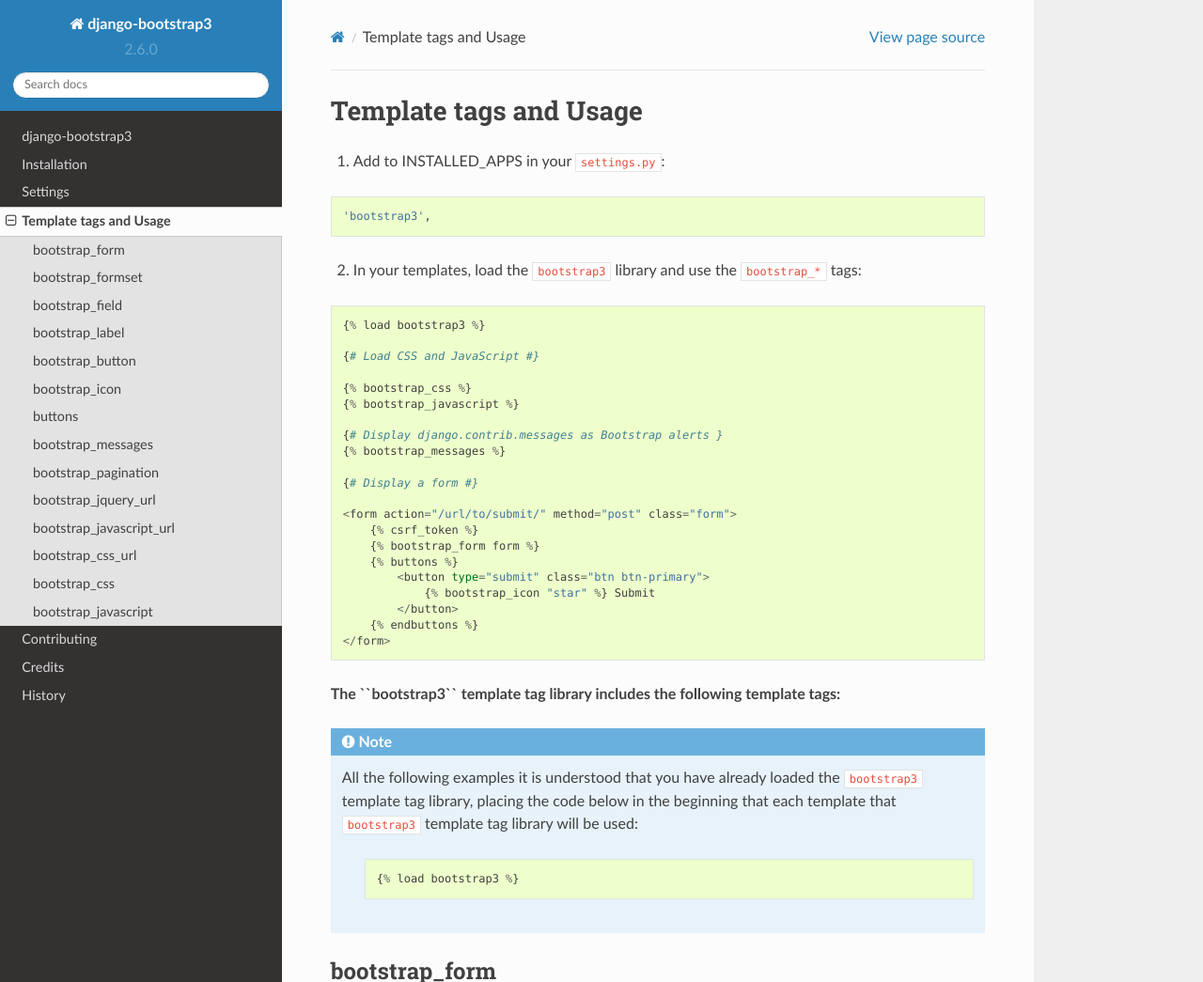
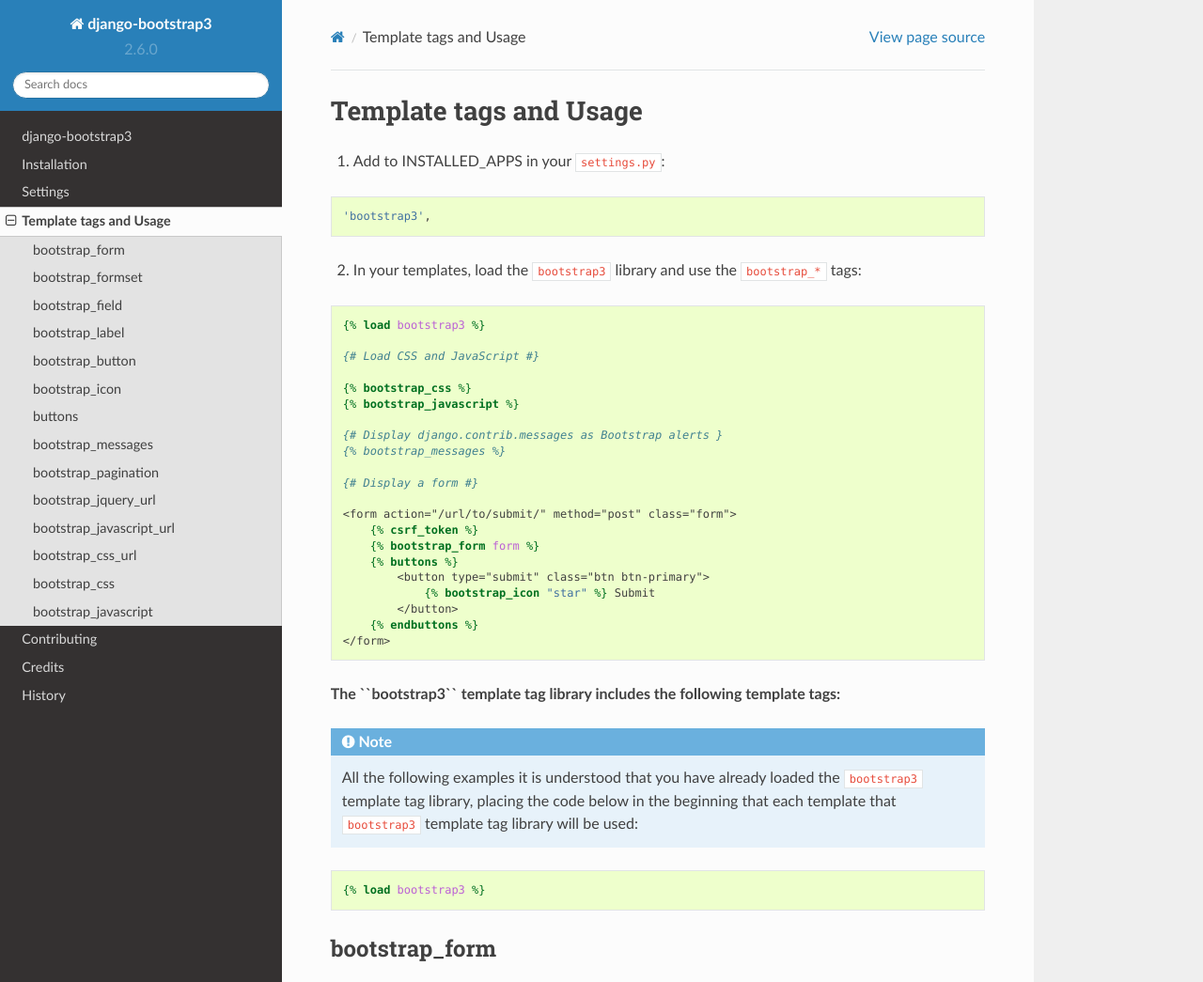
Before and after one commit to andrii0128/Django-Bootstrap5, a Sphinx documentation site: the page built from docs/templatetags.rst, in a window 1280 px wide and 1400 px high, cut to the strip 0-1045 px from the top of the window. Shown: the whole strip at 94% size. Built offline with Sphinx 7.4.7 and the Read the Docs theme 2.0.0, drawn with Linux system fonts in a browser that asks for light colours.

Commit message:
Add syntax highlighting

```diff
--- a/docs/templatetags.rst
+++ b/docs/templatetags.rst
@@ -11,7 +11,7 @@
 
 2. In your templates, load the ``bootstrap3`` library and use the ``bootstrap_*`` tags:
 
-::
+.. code:: django
 
 	{% load bootstrap3 %}
 
@@ -43,7 +43,7 @@
  template tag library, placing the code below in the beginning that each template that ``bootstrap3``
  template tag library will be used:
 
-  ::
+.. code:: django
 
   {% load bootstrap3 %}
 
```
